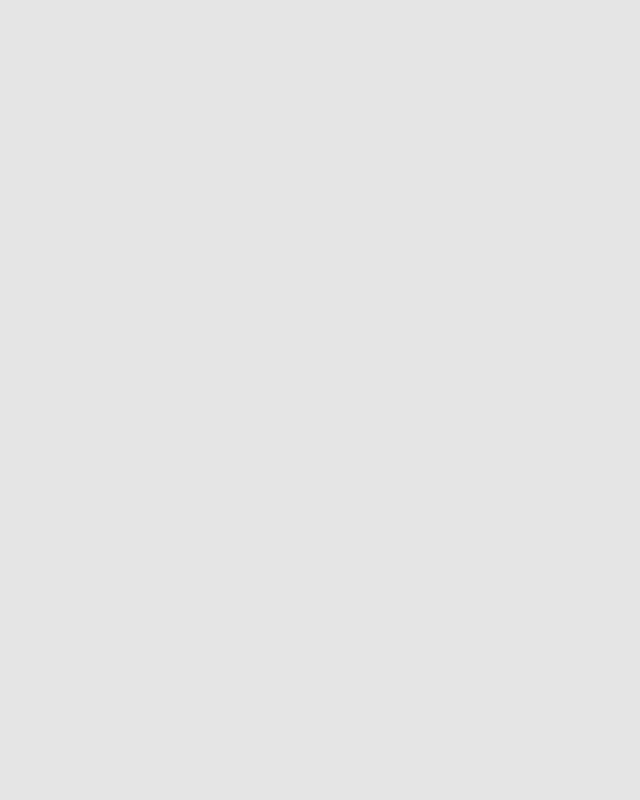
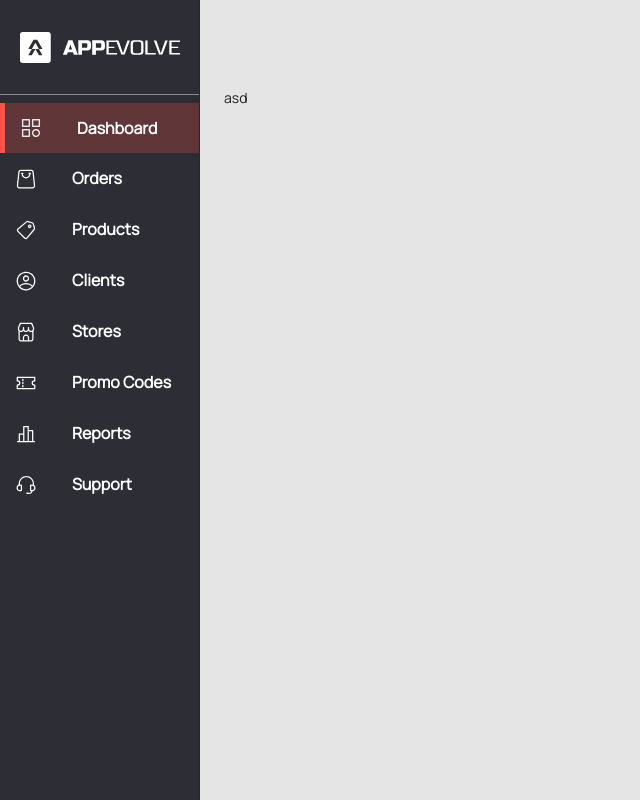
Before and after one commit to wtomezaki/appevolve, a React (Create React App) app: page / in a window 1280 px wide. Shown: the whole page, without its empty margins (0-640 px from the left). Built offline with nearby package versions, Linux system fonts and the light colour scheme.

Commit message:
use PageTemplate on orders and dashboard pages

```diff
--- a/src/pages/Dashboard/Dashboard.tsx
+++ b/src/pages/Dashboard/Dashboard.tsx
@@ -1,7 +1,8 @@
 import React from 'react';
+import { PageTemplate } from '../../components';
 
 const Dashboard = (): React.ReactElement => {
-  return <></>;
+  return <PageTemplate>asd</PageTemplate>;
 };
 
 export default Dashboard;
--- a/src/pages/Orders/Orders.tsx
+++ b/src/pages/Orders/Orders.tsx
@@ -1,7 +1,8 @@
 import React from 'react';
+import { PageTemplate } from '../../components';
 
 const Orders = (): React.ReactElement => {
-  return <></>;
+  return <PageTemplate>asd</PageTemplate>;
 };
 
 export default Orders;
```
